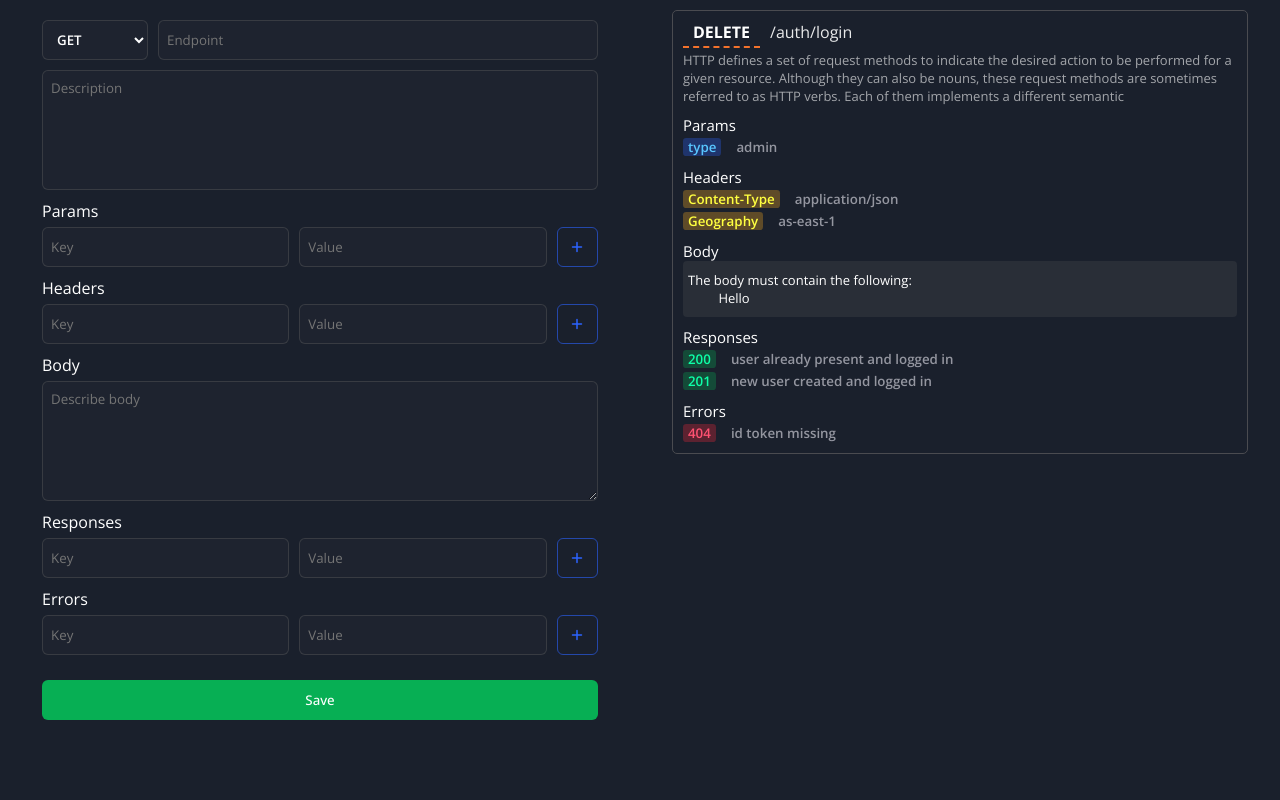
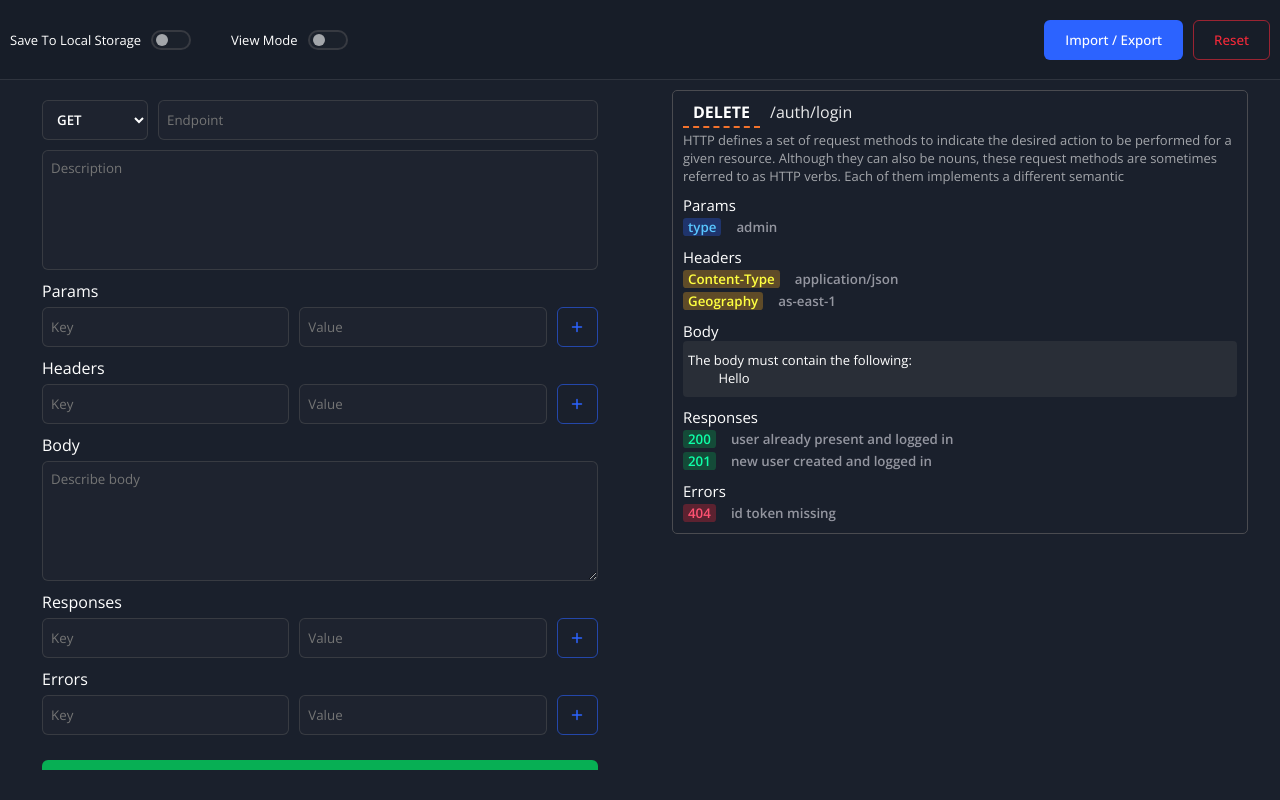
Before and after one commit to boga-man/kuvata, a React (Create React App) app: page / in a window 1280 px wide. Built offline with nearby package versions, Linux system fonts and the light colour scheme.

Commit message:
added topbar and fixed scroll bars

```diff
--- a/src/App.tsx
+++ b/src/App.tsx
@@ -2,6 +2,7 @@ import { GlobalStyle } from "./Global/Style";
 import { IRequest } from "./Interfaces/Request";
 import RequestCEIndex from "./Molecules/RequestCE/Index";
 import RequestViewIndex from "./Molecules/RequestView/Index";
+import TopBar from "./Molecules/Topbar";
 
 const requestMock: IRequest = {
   intro: {
@@ -24,8 +25,10 @@ const requestMock: IRequest = {
 };
 function App() {
   return (
+    <>
+      <GlobalStyle />
+      <TopBar />
       <div style={{ display: "flex" }}>
-      <GlobalStyle />
         <RequestCEIndex style={{ width: "45%", margin: "10px auto" }} />
         <RequestViewIndex
           style={{ width: "45%", margin: "10px auto", height: "fit-content" }}
@@ -33,6 +36,7 @@ function App() {
           onDeleteRequest={() => {}}
         />
       </div>
+    </>
   );
 }
 
--- a/src/Global/Style.ts
+++ b/src/Global/Style.ts
@@ -15,7 +15,16 @@ const GlobalStyle = createGlobalStyle`
         background: ${SimaraDarkTheme.Colors.background};
         color: ${SimaraDarkTheme.Colors.text.dil0};
         position: relative;
-        padding-bottom: 50px;
+        scrollbar-color: ${SimaraDarkTheme.Colors.grey.dil0} ${SimaraDarkTheme.Colors.text.dil90};
+    }
+    *::-webkit-scrollbar {
+        width: 6px;
+    }
+    *::-webkit-scrollbar-track {
+        background: ${SimaraDarkTheme.Colors.grey.dil0};
+    }
+    *::-webkit-scrollbar-thumb {
+        background-color: ${SimaraDarkTheme.Colors.text.dil90};
     }
 `;
 
--- /dev/null
+++ b/src/Molecules/ImportExport.tsx
@@ -0,0 +1,42 @@
+import Button from "../Components/Button";
+import TextArea from "../Components/TextArea";
+import TextField from "../Components/TextField";
+
+function ImportExport() {
+  return (
+    <div
+      style={{
+        display: "flex",
+        justifyContent: "center",
+        height: "100%",
+        padding: "30px",
+        flexDirection: "column",
+      }}
+    >
+      <div
+        style={{
+          display: "flex",
+          alignItems: "center",
+          width: "100%",
+          fontSize: "small",
+          justifyContent: "space-between",
+        }}
+      >
+        <p style={{ fontSize: "small" }}>JSON</p>
+        <Button
+          appearance="secondary"
+          style={{ marginLeft: "10px" }}
+          cSize="small"
+        >
+          Copy
+        </Button>
+      </div>
+      <TextArea
+        style={{ height: "90%", width: "100%", resize: "none" }}
+        placeholder="Kuvata JSON here. "
+      />
+    </div>
+  );
+}
+
+export default ImportExport;
--- a/src/Molecules/RequestCE/Index.tsx
+++ b/src/Molecules/RequestCE/Index.tsx
@@ -9,7 +9,8 @@ import RequestIntroInput from "./RequestIntro";
 const RCEContainer = styled.div`
   border-radius: 5px;
   padding: 10px;
-  margin: 10px;
+  height: 85vh;
+  overflow: auto;
 `;
 interface RCEIProps {
   request?: IRequest;
--- /dev/null
+++ b/src/Molecules/Topbar.tsx
@@ -0,0 +1,63 @@
+import React, { useState } from "react";
+import styled from "styled-components";
+import Button from "../Components/Button";
+import Modal from "../Components/Modal";
+import Switch from "../Components/Switch";
+import { SimaraDarkTheme } from "../Global/ThemeData";
+import ImportExport from "./ImportExport";
+const STopBar = styled.div`
+  height: 10vh;
+  width: 100%;
+  background: rgba(0, 0, 0, 0.1);
+  border-bottom: 1px solid rgba(255, 255, 255, 0.1);
+  padding: 10px;
+  display: flex;
+  justify-content: space-between;
+  align-items: center;
+`;
+function TopBar() {
+  const [modal, showModal] = useState(false);
+  return (
+    <STopBar>
+      <div
+        style={{
+          display: "flex",
+          justifyContent: "center",
+          alignItems: "center",
+          width: "fit-content",
+          fontSize: "small",
+        }}
+      >
+        Save To Local Storage
+        <Switch trackStyle={{ marginLeft: "10px", marginRight: "40px" }} />
+        View Mode
+        <Switch trackStyle={{ marginLeft: "10px" }} />
+      </div>
+      <div>
+        <Button
+          style={{ marginRight: "10px" }}
+          onClick={() => {
+            showModal(true);
+          }}
+        >
+          Import / Export
+        </Button>
+        <Button appearance="secondary" intent="danger">
+          Reset
+        </Button>
+      </div>
+      {modal && (
+        <Modal
+          style={{ background: SimaraDarkTheme.Colors.background }}
+          onCloseRequest={() => {
+            showModal((ps) => !ps);
+          }}
+        >
+          <ImportExport />
+        </Modal>
+      )}
+    </STopBar>
+  );
+}
+
+export default TopBar;
```
Lines whose indentation alone changed are shown as unchanged.
